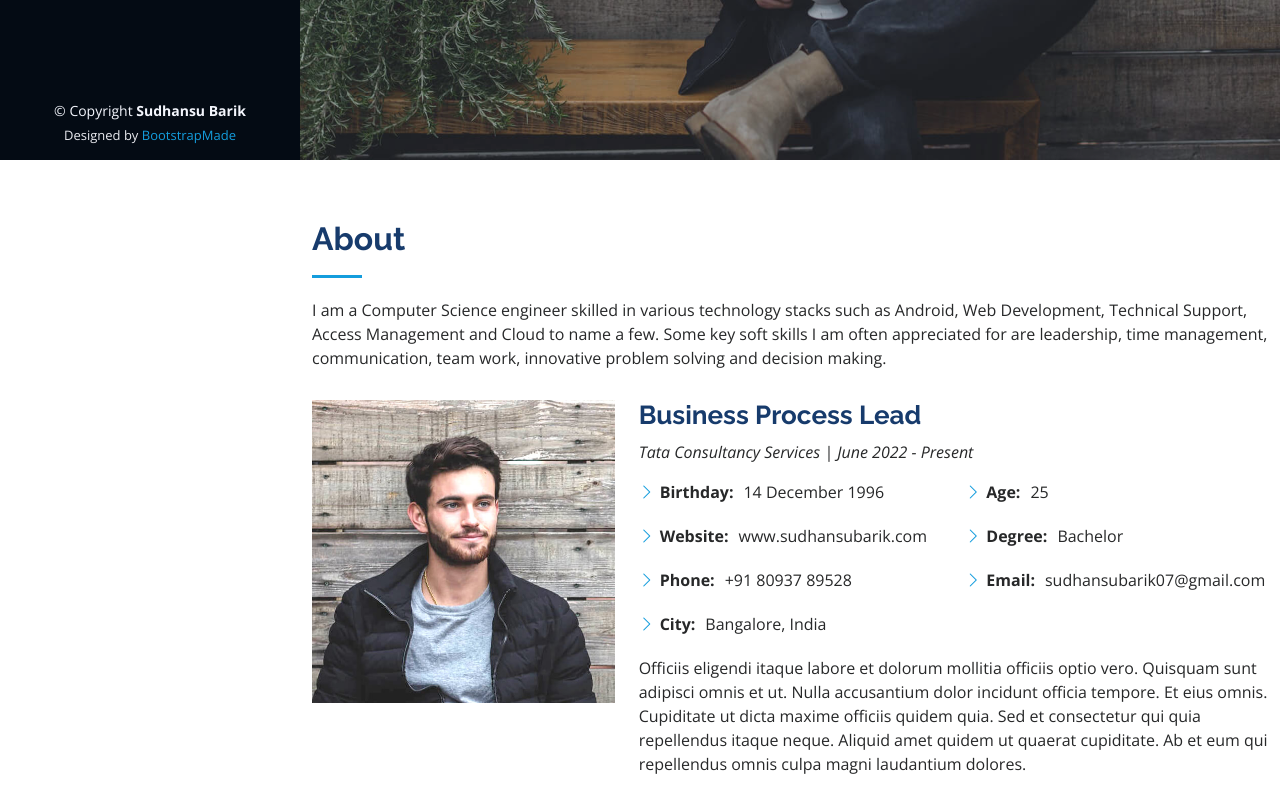
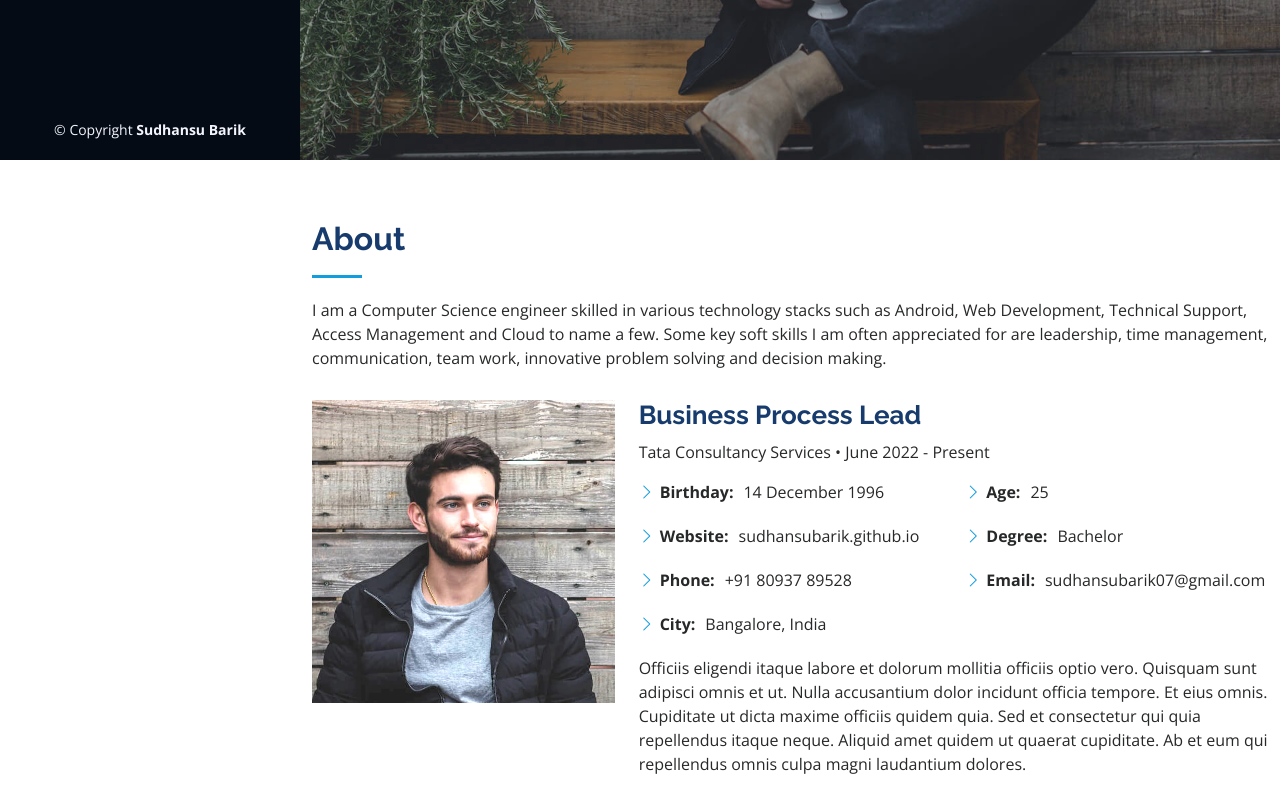
Before and after one commit to SudhansuBarik/sudhansubarik.github.io, a plain HTML site: page index.html in a window 1280 px wide. Shown: the part 640-1440 px from the top of the page. Drawn offline with nearby package versions, Linux system fonts and the light colour scheme.

Commit message:
Update index.html

```diff
--- a/index.html
+++ b/index.html
@@ -95,14 +95,14 @@
           </div>
           <div class="col-lg-8 pt-4 pt-lg-0 content" data-aos="fade-left">
             <h3>Business Process Lead</h3>
-            <p class="fst-italic">
-              Tata Consultancy Services | June 2022 - Present
+            <p>
+              Tata Consultancy Services &#8226; June 2022 - Present
             </p>
             <div class="row">
               <div class="col-lg-6">
                 <ul>
                   <li><i class="bi bi-chevron-right"></i> <strong>Birthday:</strong> <span>14 December 1996</span></li>
-                  <li><i class="bi bi-chevron-right"></i> <strong>Website:</strong> <span>www.sudhansubarik.com</span></li>
+                  <li><i class="bi bi-chevron-right"></i> <strong>Website:</strong> <span>sudhansubarik.github.io</span></li>
                   <li><i class="bi bi-chevron-right"></i> <strong>Phone:</strong> <span>+91 80937 89528</span></li>
                   <li><i class="bi bi-chevron-right"></i> <strong>City:</strong> <span>Bangalore, India</span></li>
                 </ul>
@@ -255,7 +255,7 @@
             </div>
 
             <div class="progress">
-              <span class="skill">Microsoft Office365 Troubleshooting<i class="val">100%</i></span>
+              <span class="skill">Microsoft 365 Suite<i class="val">100%</i></span>
               <div class="progress-bar-wrap">
                 <div class="progress-bar" role="progressbar" aria-valuenow="100" aria-valuemin="0" aria-valuemax="100"></div>
               </div>
@@ -687,7 +687,7 @@
         <!-- You can delete the links only if you purchased the pro version. -->
         <!-- Licensing information: https://bootstrapmade.com/license/ -->
         <!-- Purchase the pro version with working PHP/AJAX contact form: https://bootstrapmade.com/iportfolio-bootstrap-portfolio-websites-template/ -->
-        Designed by <a href="https://bootstrapmade.com/">BootstrapMade</a>
+        <!-- Designed by <a href="https://bootstrapmade.com/">BootstrapMade</a> -->
       </div>
     </div>
   </footer><!-- End  Footer -->
```
